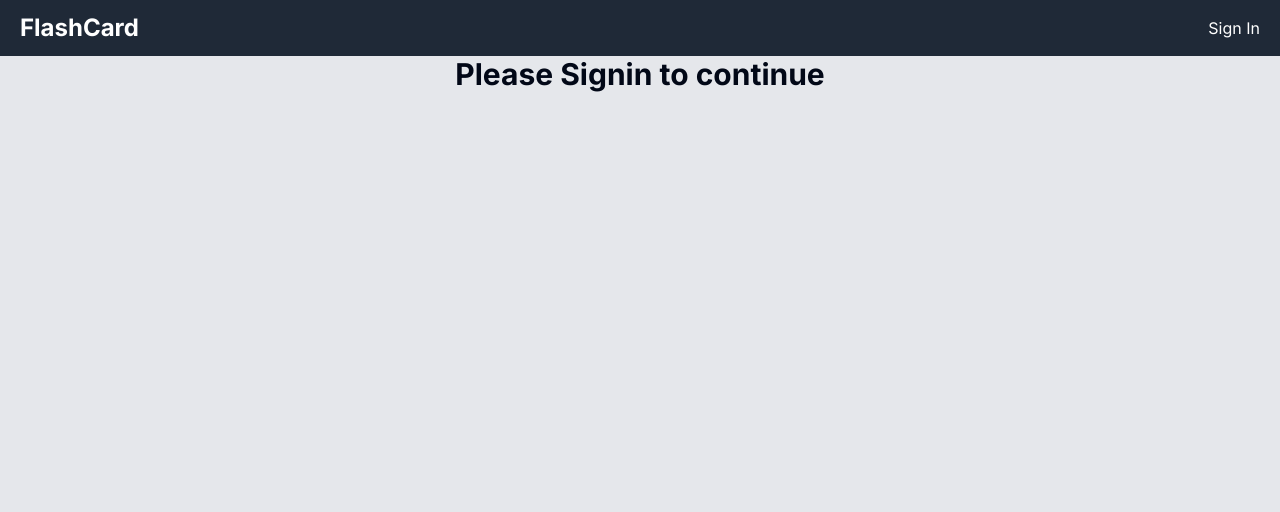
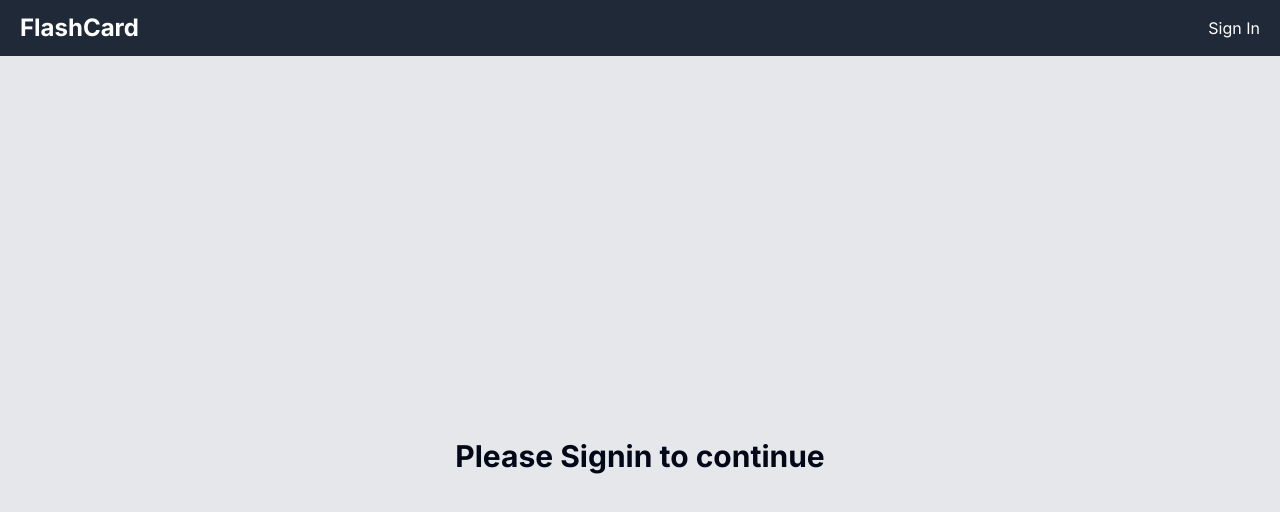
Before and after one commit to sahasuvankar7/FlashCard_X, a Next.js app: page / in a window 1280 px wide. Shown: the top 512 px of the page. Built offline with nearby package versions, Linux system fonts and the light colour scheme; no server answers.

Commit message:
small-fix

```diff
--- a/app/page.jsx
+++ b/app/page.jsx
@@ -8,7 +8,7 @@ export default async function Home() {
     redirect("/cards");
   }
   return (
-    <div className="h-full w-full min-h-screen text-center flex justify-center text-3xl font-bold ">
+    <div className="h-full w-full min-h-screen text-center items-center flex justify-center text-3xl font-bold ">
       Please Signin to continue
     </div>
   );
```
